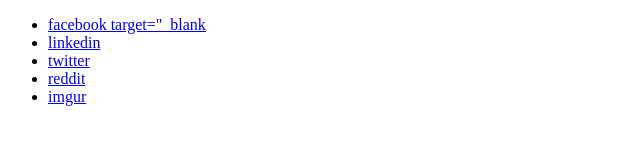
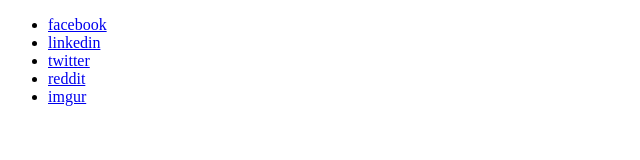
Before and after one commit to bakinha/homework, a plain HTML site: page index.html in a window 1280 px wide. Shown: the whole page, without its empty margins (0-640 px from the left). Drawn offline with Linux system fonts and the light colour scheme.

Commit message:
task4 new

```diff
--- a/index.html
+++ b/index.html
@@ -8,7 +8,7 @@
 </head>
 <body>
     <ul>
-      <li> <a href="https://www.facebook.com">facebook target="_blank  </a> </li>
+      <li> <a href="https://www.facebook.com" target="_blank" >facebook</a> </li>
     <li> <a href="https://www.linkedin.com/">linkedin</a>   </li>
    <li> <a href="https://twitter.com">twitter</a> </li>
 <li> <a href="https://www.reddit.com/">reddit</a></li>
```
